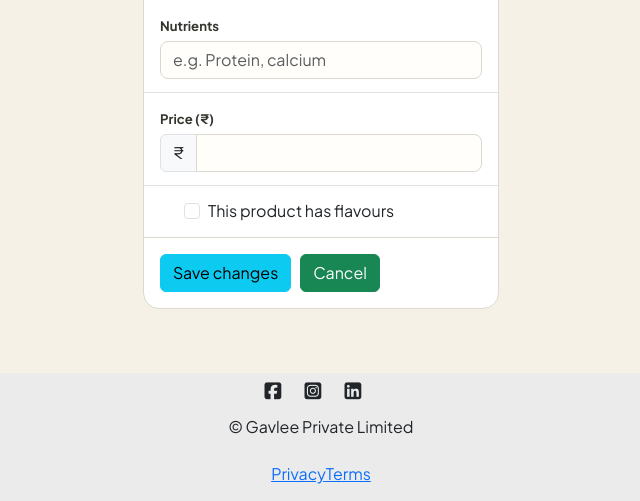
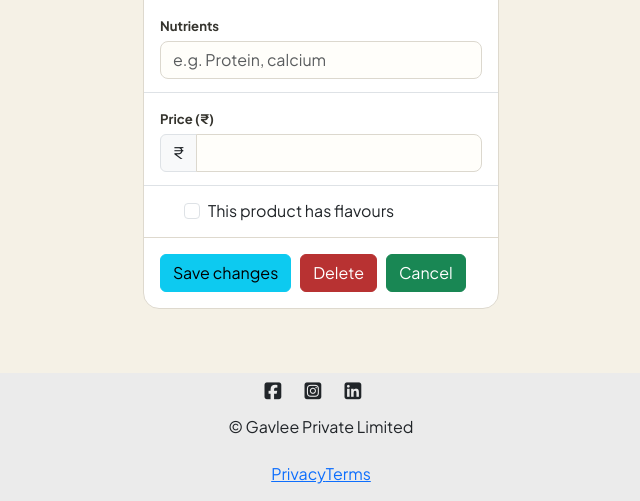
Before and after one commit to Akshay-Bhaurao-Sarak/Gavlee, a Node server app: template views/listings/edit.ejs in a window 1280 px wide. Shown: the part 727-1228 px from the top of the page, without its empty margins (319-959 px from the left). Run offline with Node 20, Linux system fonts and the light colour scheme; the template is opened without the code that fills it, so the values that code supplies are empty; some libraries are stand-ins or nearby versions.

Commit message:
Added Delete Button to edit page

```diff
--- a/app.js
+++ b/app.js
@@ -42,7 +42,16 @@ app.use(express.static("public"));
 app.use(express.static(path.join(__dirname, "public")));
 
 app.get("/",(req,res)=>{
-    res.send("Hi i am gavlee");
+    res.send(`<!doctype html>
+<html lang="en">
+<head>
+    <meta charset="UTF-8">
+    <meta name="viewport" content="width=device-width, initial-scale=1.0">
+    <title>Gavlee</title>
+    <link rel="icon" type="image/x-icon" href="/gavlee-favicon-large.ico">
+</head>
+<body>Hi i am gavlee</body>
+</html>`);
 });
 
 //index route
--- a/public/css/style.css
+++ b/public/css/style.css
@@ -302,6 +302,19 @@ font-weight:400 !important;
     display: flex;
     gap: 0.55rem;
     padding: 1rem !important;
+}
+
+.edit-listing-delete {
+    border-color: #B83232;
+    background: #B83232;
+    color: #fff;
+}
+
+.edit-listing-delete:hover,
+.edit-listing-delete:focus-visible {
+    border-color: #922626;
+    background: #922626;
+    color: #fff;
 }
 
 @media (max-width: 575.98px) {
--- a/views/listings/edit.ejs
+++ b/views/listings/edit.ejs
@@ -81,12 +81,15 @@
 
         <div class="card-body listing-card-actions edit-listing-actions">
           <button type="submit" class="btn btn-info">Save changes</button>
+          <button type="submit" form="delete-listing-form" class="btn edit-listing-delete">Delete</button>
           <a href="/listings" class="btn btn-success">Cancel</a>
         </div>
       </form>
     </div>
   </div>
 </main>
+
+<form id="delete-listing-form" method="POST" action="/listings/<%= listing._id %>?_method=DELETE"></form>
 
 <script>
   (() => {
```
